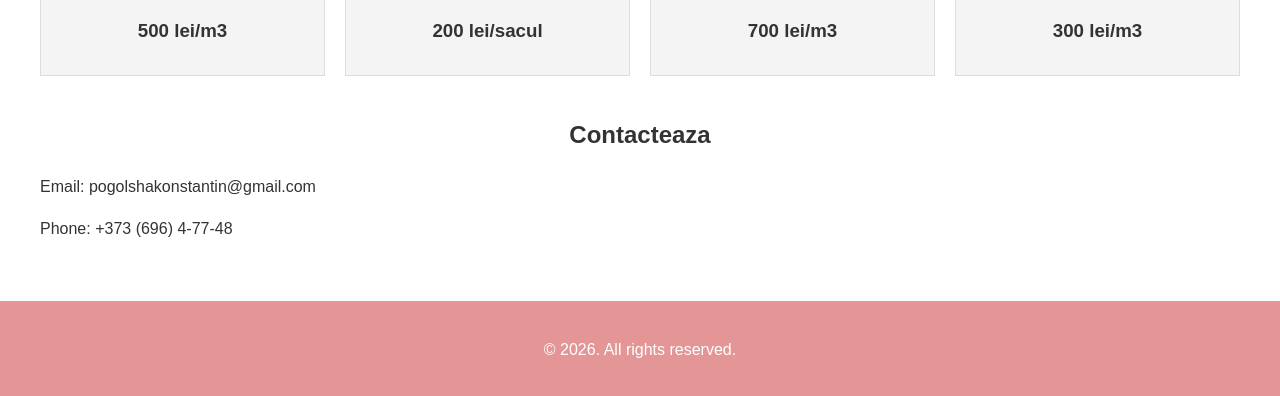
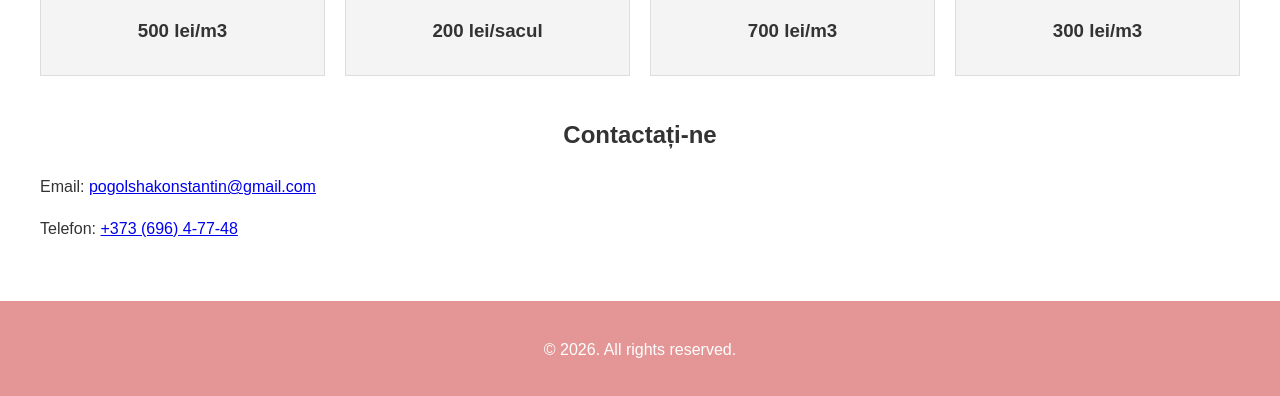
Before and after one commit to hristos2007/materiale-constructie, a plain HTML site: page index.html in a window 1280 px wide. Shown: the part 796-1192 px from the top of the page. Drawn offline with Linux system fonts and the light colour scheme.

Commit message:
Am modificat titlul in Contacte si adaugat linkuri clicabile

```diff
--- a/index.html
+++ b/index.html
@@ -77,9 +77,9 @@
             </div>
         </section>
         <section id="contact">
-            <h2>Contacteaza</h2>
-            <p>Email: pogolshakonstantin@gmail.com</p>
-            <p>Phone: +373 (696) 4-77-48</p>
+            <h2>Contactați-ne</h2>
+            <p>Email: <a href="mailto:pogolshakonstantin@gmail.com">pogolshakonstantin@gmail.com</a></p>
+            <p>Telefon: <a href="tel:+37369647748">+373 (696) 4-77-48</a></p>
         </section>
     </main>
     <footer>
```
